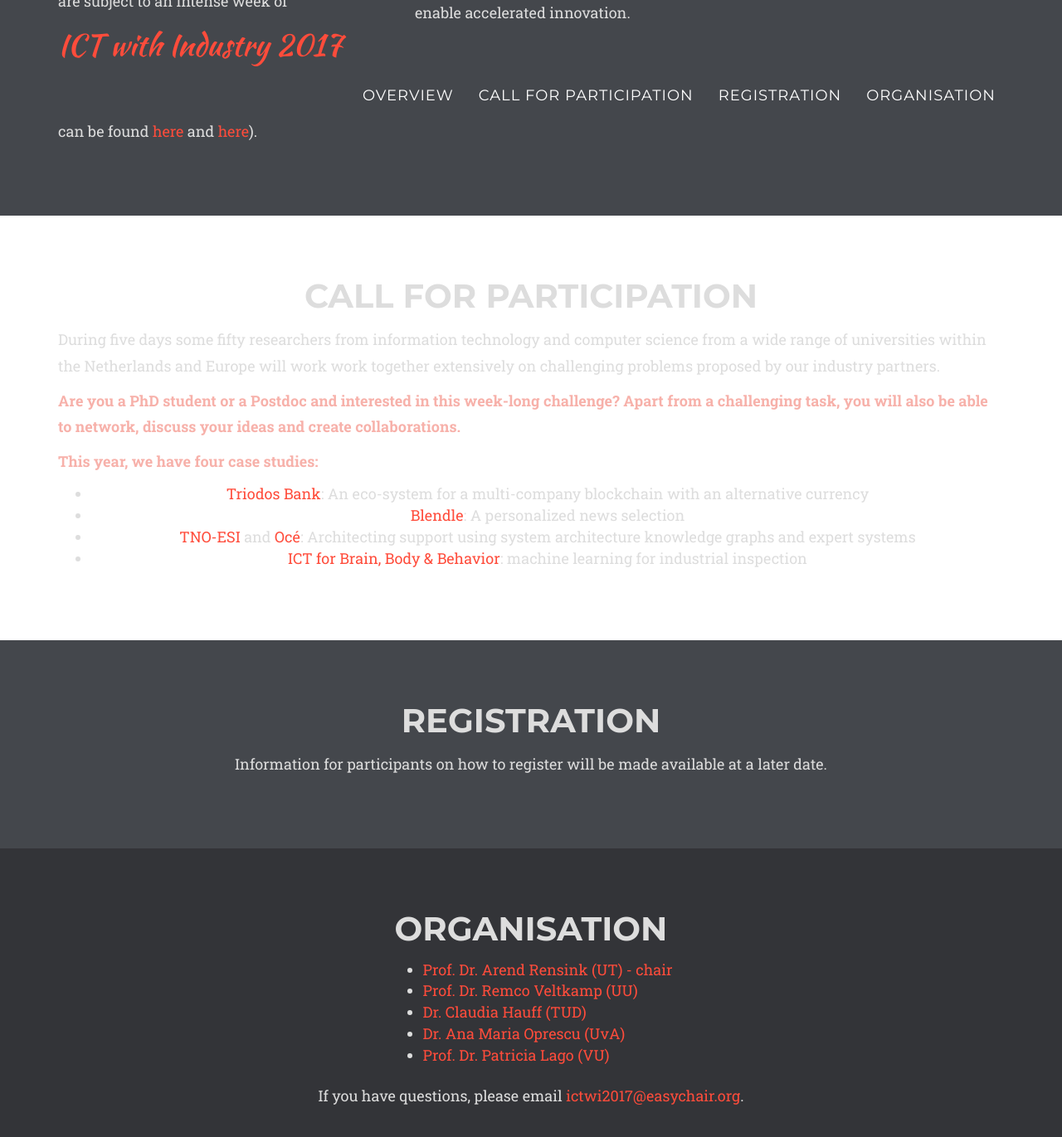
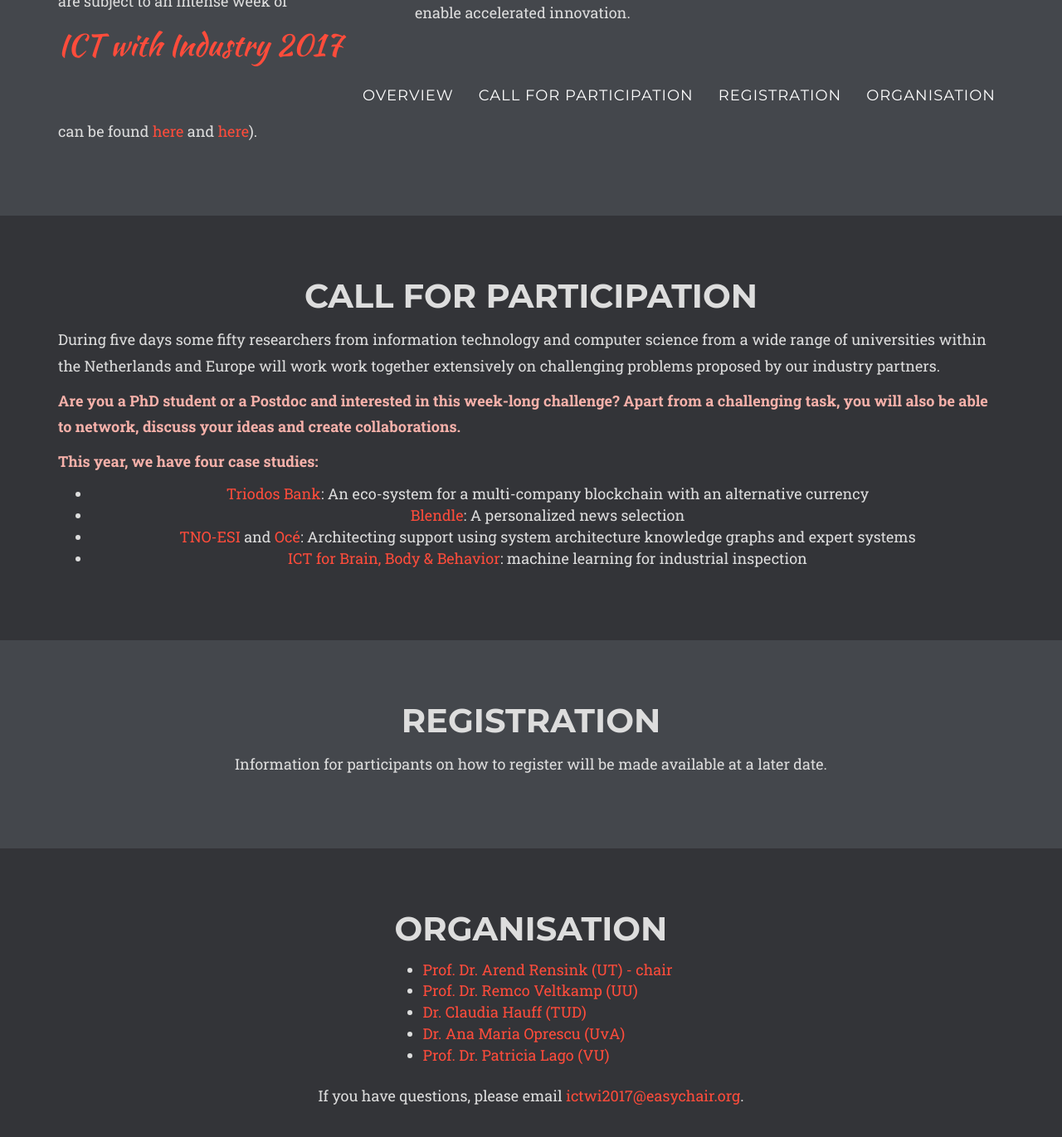
Before and after one commit to chauff/ictWI2017, a Jekyll site: the page built from index.html, in a window 1280 px wide and 1400 px high, scrolled down 1262 px. Shown: the top 1371 px of the window at 83% size. Built offline with Jekyll 4.4.1, drawn with Linux system fonts in a browser that asks for light colours; some web fonts are replaced; comment, search, counter and statistics services are not loaded.

Commit message:
Update agency.css

```diff
--- a/_includes/css/agency.css
+++ b/_includes/css/agency.css
@@ -56,7 +56,7 @@ body {
     background-color: #{{ site.data.template.color.sectionBG1 }};
 }
 
-#cfp, #organisation {
+#cfpa, #organisation {
     background-color: #{{ site.data.template.color.sectionBG2 }};
 }
 
```
